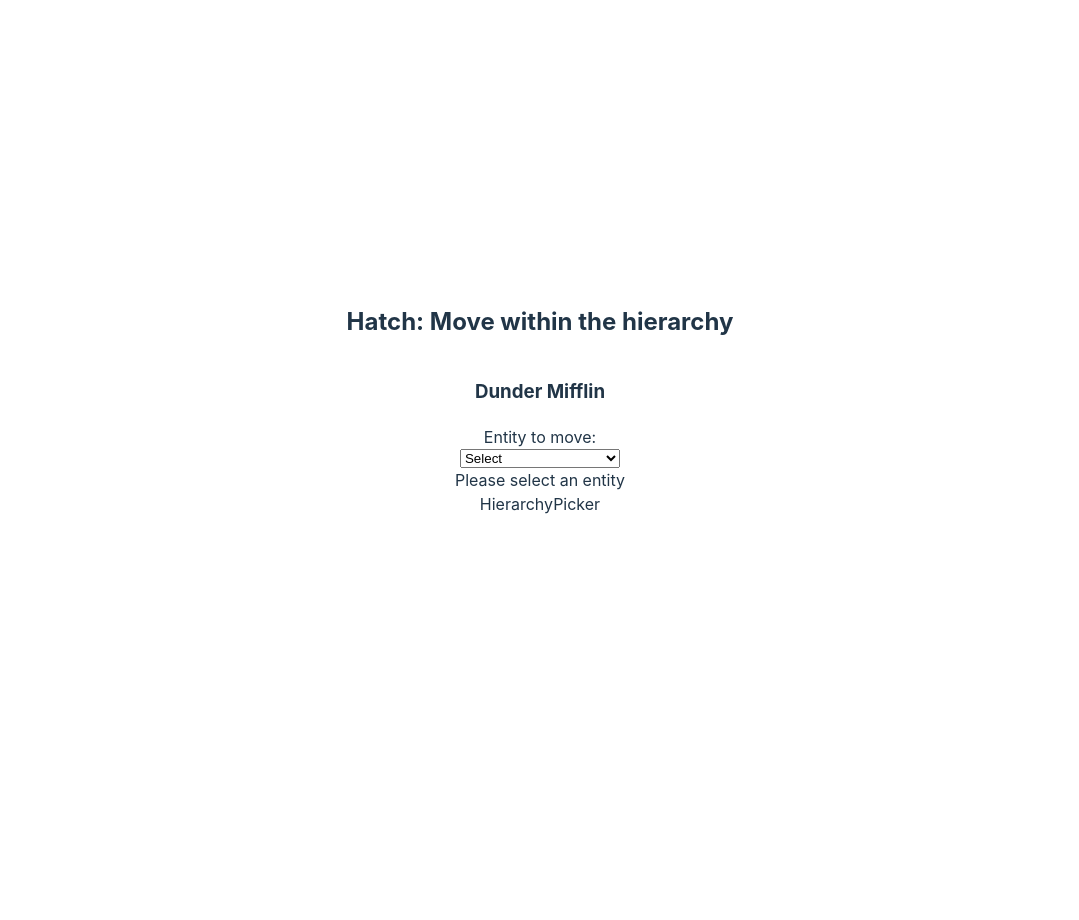
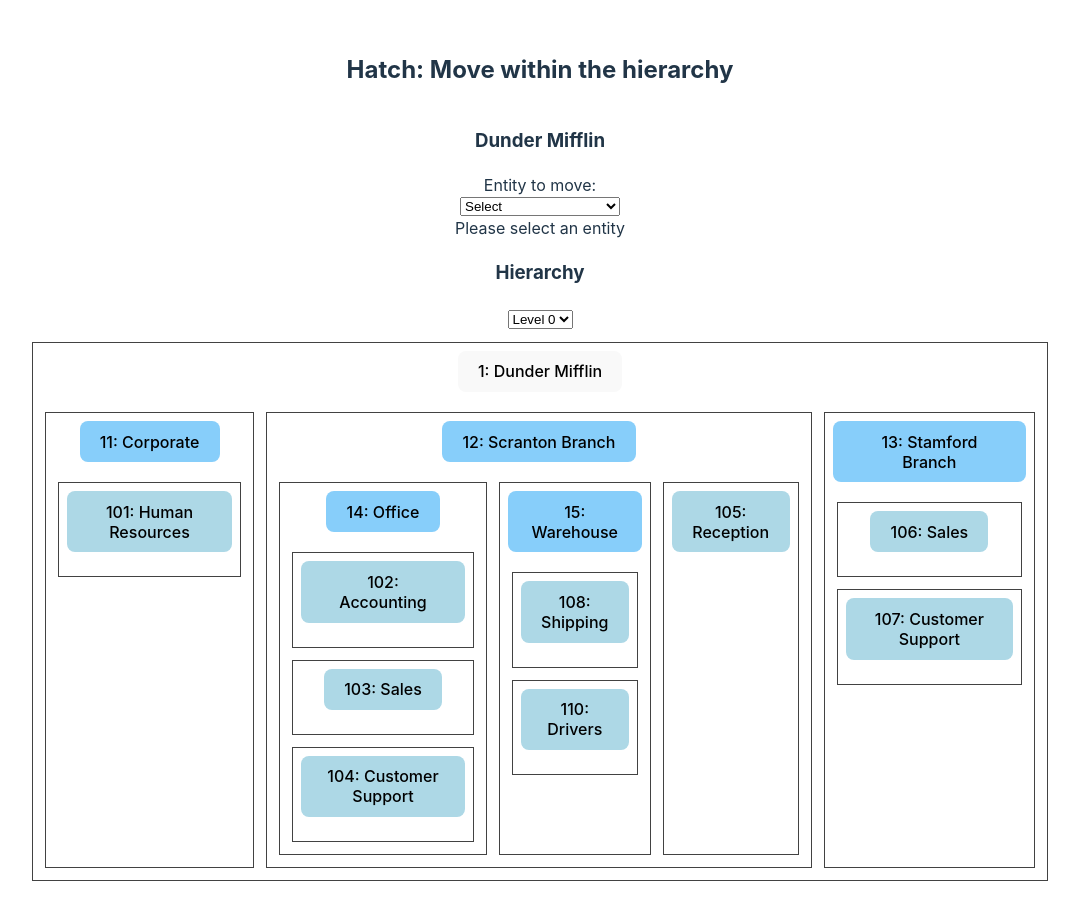
Before and after one commit to fwestling/work-sample-h, a React (Vite) app: page / in a window 1280 px wide. Shown: the top 920 px of the page, without its empty margins (100-1179 px from the left). Before the commit the page ends 800 px from the top, so only its background shows below. Built offline with nearby package versions, Linux system fonts and the light colour scheme; the HTML template or start-up script is replaced by a standard one.

Commit message:
:sparkles: feat: implement hierarchy view

```diff
--- a/src/App.css
+++ b/src/App.css
@@ -47,3 +47,44 @@
   flex-direction: column;
   align-items: center;
 }
+
+.node {
+  display: flex;
+  border: 1px solid #424242;
+  flex-direction: column;
+  align-items: center;
+  margin: 4px;
+}
+.node-row {
+  display: flex;
+  flex-direction: row;
+  gap: 4px;
+  margin: 8px;
+}
+
+.node-column {
+  display: flex;
+  flex-direction: column;
+  gap: 4px;
+  margin: 8px;
+}
+
+.hierarchy {
+  display: flex;
+  flex-direction: row;
+  gap: 4px;
+  padding: 8px;
+  max-width: 80vw;
+  overflow: auto;
+
+}
+
+.team {
+  background-color: lightblue;
+  color: black;
+}
+
+.division {
+  background-color:lightskyblue;
+  color: black;
+}
--- a/src/api/sample-client.ts
+++ b/src/api/sample-client.ts
@@ -13,16 +13,18 @@
   },
 
   getHierarchy: (organisationId) => {
+    const divisions = SampleData.divisions.filter(
+      (div) => div.organisationId === organisationId
+    );
+    const teams = SampleData.teams.filter((team) =>
+      divisions.map((div) => div.id).includes(team.divisionId)
+    );
     return [
       SampleData.organisations.find(
         (org) => org.id === organisationId
       ) as Organisation,
-      ...(SampleData.divisions.filter(
-        (div) => div.organisationId === organisationId
-      ) as Division[]),
-      ...(SampleData.teams.filter(
-        (team) => team.divisionId === organisationId
-      ) as Team[]),
+      ...(divisions as Division[]),
+      ...(teams as Team[]),
     ];
   },
 
--- a/src/components/HierarchyPicker.tsx
+++ b/src/components/HierarchyPicker.tsx
@@ -1,6 +1,9 @@
 import { useEntity, useHierarchy } from "@/api/hooks";
 import type Entity from "@/data/Entity";
 import type { HierarchyNode, Organisation } from "@/data/Hierarchy";
+import { getLevel } from "@/data/utils";
+import { useMemo, useState } from "react";
+import Node from "./Node";
 
 type Props = {
   /** Organisation to be looking at */
@@ -19,9 +22,47 @@
   const { data: hierarchy } = useHierarchy(organisationId);
   const { data: entity } = useEntity(entityId);
 
-  // Keeps the tests from failing due to TS6133
-  console.log(hierarchy, entity, onClick);
-  return <div>HierarchyPicker</div>;
+  const [level, setLevel] = useState<number>(0);
+  const levelNodes = useMemo(
+    () => hierarchy.filter((node) => getLevel(node, hierarchy) === level),
+    [hierarchy, level]
+  );
+
+  const lowestLevel = useMemo(
+    () =>
+      hierarchy.reduce(
+        (acc, node) => Math.max(acc, getLevel(node, hierarchy)),
+        0
+      ),
+    [hierarchy]
+  );
+
+  return (
+    <div>
+      <h3>Hierarchy</h3>
+      <select
+        value={entity?.id}
+        onChange={(evt) => setLevel(Number.parseInt(evt.target.value))}
+      >
+        {Array.from(Array(lowestLevel + 1)).map((_, lev) => (
+          <option key={lev} value={lev} data-testid="entity-option">
+            Level {lev}
+          </option>
+        ))}
+      </select>
+
+      <div className="hierarchy">
+        {levelNodes.map((node) => (
+          <Node
+            key={node.id}
+            data={node}
+            hierarchy={hierarchy}
+            onClick={() => onClick(node)}
+          />
+        ))}
+      </div>
+    </div>
+  );
 };
 
 export default HierarchyPicker;
--- a/src/components/Node.tsx
+++ b/src/components/Node.tsx
@@ -1,14 +1,58 @@
-import type { HierarchyNode } from "@/data/Hierarchy";
+import { isDivision, isTeam, type HierarchyNode } from "@/data/Hierarchy";
+import { getAllBelow, getLevel } from "@/data/utils";
+import { useEffect, useMemo, useState } from "react";
 
 type Props = {
   data: HierarchyNode;
+  hierarchy: HierarchyNode[];
   onClick: () => void;
 };
 
-const Node = (props: Props) => {
-  console.log(props);
+const Node = ({ data, hierarchy }: Props) => {
+  const [tree, setTree] = useState<HierarchyNode[]>(
+    getAllBelow(data, hierarchy)
+  );
 
-  return <div data-testid="hierarchy-node">Node</div>;
+  useEffect(() => {
+    setTree(getAllBelow(data, hierarchy));
+  }, [data, hierarchy]);
+
+  // Only render the first level, as the rest will be rendered by the children
+  const levelNodes = useMemo(
+    () => tree.filter((node) => getLevel(node, tree) === 1),
+    [tree]
+  );
+
+  return (
+    <div data-testid="hierarchy-node" className="node">
+      <div className="node-row">
+        <button
+          className={
+            isDivision(tree[0])
+              ? "division"
+              : isTeam(tree[0])
+              ? "team"
+              : "organisation"
+          }
+        >
+          {tree[0].id}: {tree[0].name}
+        </button>
+      </div>
+      <div
+        className={
+          levelNodes.filter((t) => t.id !== data.id).every((t) => isTeam(t))
+            ? "node-column"
+            : "node-row"
+        }
+      >
+        {levelNodes
+          .filter((t) => t.id !== data.id)
+          .map((t) => (
+            <Node data={t} key={t.id} hierarchy={tree} onClick={() => {}} />
+          ))}
+      </div>
+    </div>
+  );
 };
 
 export default Node;
--- a/src/data/Hierarchy.ts
+++ b/src/data/Hierarchy.ts
@@ -20,10 +20,10 @@
 export type HierarchyNode = Organisation | Division | Team;
 
 export const isOrganisation = (node: HierarchyNode): node is Organisation =>
-  (node as Organisation).slug !== undefined;
+  (node as Organisation)?.slug !== undefined;
 
 export const isDivision = (node: HierarchyNode): node is Division =>
-  (node as Division).organisationId !== undefined;
+  (node as Division)?.organisationId !== undefined;
 
 export const isTeam = (node: HierarchyNode): node is Team =>
-  (node as Team).divisionId !== undefined;
+  (node as Team)?.divisionId !== undefined;
--- a/src/data/sample.json
+++ b/src/data/sample.json
@@ -15,27 +15,32 @@
     {
       "id": 11,
       "name": "Corporate",
+      "parentId": 1,
       "organisationId": 1
     },
     {
       "id": 12,
       "name": "Scranton Branch",
+      "parentId": 1,
       "organisationId": 1
     },
     {
       "id": 13,
       "name": "Stamford Branch",
+      "parentId": 1,
       "organisationId": 1
     },
     {
       "id": 14,
       "name": "Office",
-      "organisationId": 1
+      "organisationId": 1,
+      "parentId": 12
     },
     {
       "id": 15,
       "name": "Warehouse",
-      "organisationId": 1
+      "organisationId": 1,
+      "parentId": 12
     },
     {
       "id": 16,
@@ -57,17 +62,17 @@
     {
       "id": 102,
       "name": "Accounting",
-      "divisionId": 12
+      "divisionId": 14
     },
     {
       "id": 103,
       "name": "Sales",
-      "divisionId": 12
+      "divisionId": 14
     },
     {
       "id": 104,
       "name": "Customer Support",
-      "divisionId": 12
+      "divisionId": 14
     },
     {
       "id": 105,
--- a/src/data/utils.ts
+++ b/src/data/utils.ts
@@ -17,22 +17,29 @@
   node: HierarchyNode,
   hierarchy: HierarchyNode[]
 ): number => {
-  let level = 0;
-  let currentNode = node;
+  // Since it always increments, we can start at -1
+  let level = -1;
+  let currentNode: HierarchyNode | undefined = node;
   // Once you reach the top of the tree, stop.
-  while (!!currentNode && !isOrganisation(currentNode)) {
+  while (currentNode !== undefined) {
+    if (isOrganisation(currentNode)) {
+      currentNode = undefined;
+      level++;
+      break;
+    }
     if (isDivision(currentNode)) {
       const div = currentNode as Division;
-      if (div.parentId === null)
-        currentNode = hierarchy.find((n) => n.id === div.parentId)!;
-      else currentNode = hierarchy.find((n) => n.id === div.organisationId)!;
-      level++;
-    } else if (isTeam(currentNode)) {
+      let nextNode: HierarchyNode | undefined = undefined;
+      nextNode = hierarchy.find((n) => n.id === div.parentId);
+      if (!nextNode)
+        currentNode = hierarchy.find((n) => n.id === div.organisationId);
+      currentNode = nextNode;
+    } else if (isTeam(currentNode as HierarchyNode)) {
       currentNode = hierarchy.find(
         (n) => n.id === (currentNode as Team).divisionId
       )!;
-      level++;
     }
+    level++;
   }
   return level;
 };
@@ -59,7 +66,12 @@
           (isDivision(n) && n.parentId === currentNode.id)
       );
       queue.push(...children);
+    } else if (isOrganisation(currentNode)) {
+      const children = hierarchy.filter(
+        (n) => isDivision(n) && n.organisationId === currentNode.id
+      );
+      queue.push(...children);
     }
   }
-  return nodes;
+  return nodes.filter((x, i, a) => a.indexOf(x) === i);
 };
```
Also changed, not shown: 2 other files (tests, documents, lock files or other folders).
